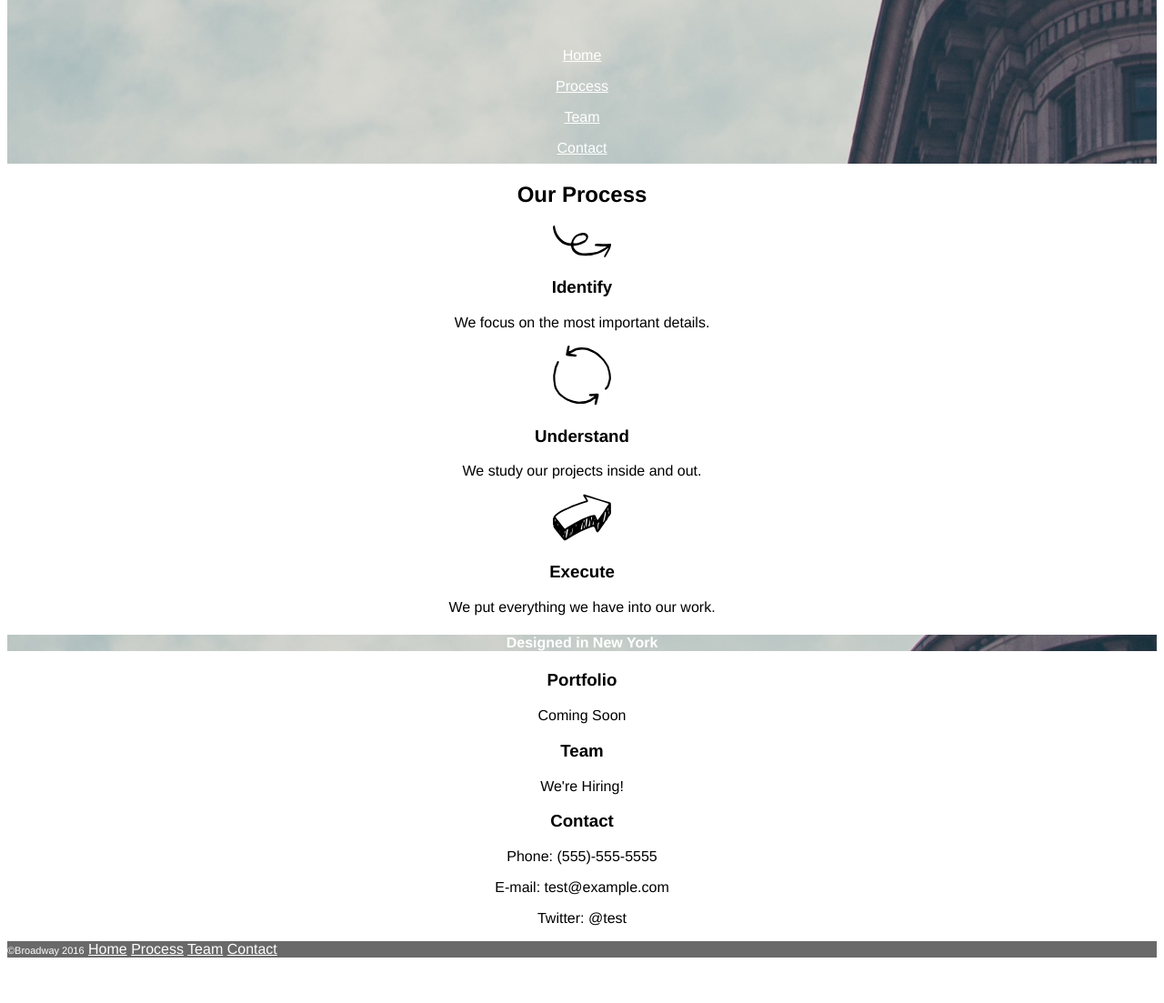
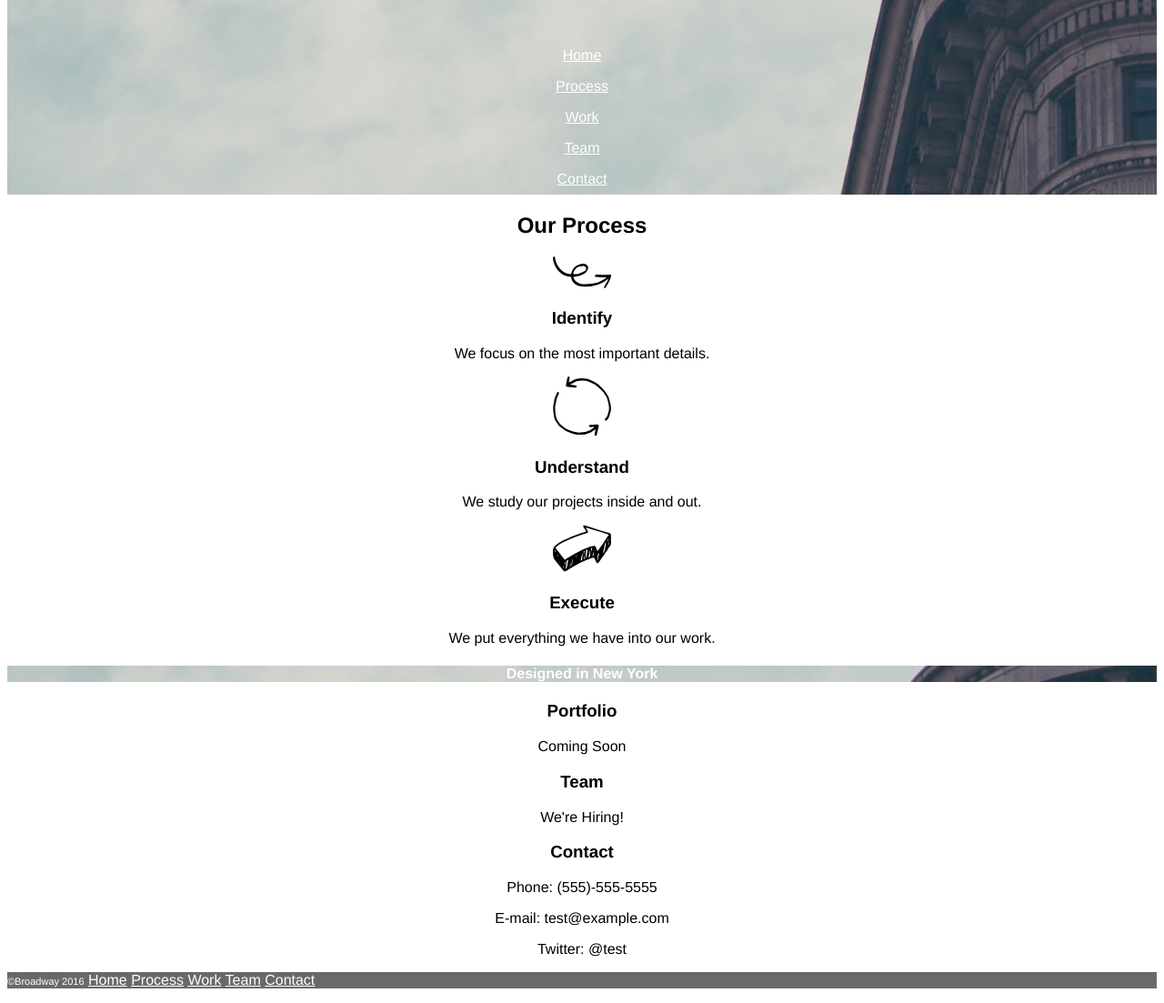
Before and after one commit to ollygreen/broadway_design, a plain HTML site: page index.html in a window 1280 px wide. Shown: the part 130-1233 px from the top of the page at 91% size. Before the commit the page ends 1199 px from the top, so only its background shows below. Drawn offline with Linux system fonts and the light colour scheme.

Commit message:
Correct html and css

```diff
--- a/index.html
+++ b/index.html
@@ -7,13 +7,14 @@
   </head>
   <body>
 
-    <!--"Landing section and naviation" -->
+    <!--"Hero section" -->
 
     <div id="navigation">
       <h1>Broadway Design</h1>
         <ul>
           <li><a href="#">Home</a></li>
           <li><a href="#process">Process</a></li>
+          <li><a href="#work">Work</a></li>
           <li><a href="#team">Team</a></li>
           <li><a href="#contact">Contact</a></li>
         </ul>
@@ -34,12 +35,15 @@
         <p>We put everything we have into our work.</p>
     </div>
 
-    <!--"About section" -->
+    <!--"Mini Hero section" -->
 
     <div id=about>
       <h4>Designed in New York</h4>
     </div>
-    <h3>Portfolio</h3>
+
+    <!--"About section" -->
+
+    <h3 id=work>Portfolio</h3>
       <p>Coming Soon</p>
     <h3 id=team>Team</h3>
       <p>We're Hiring!</p>
@@ -54,6 +58,7 @@
       <p><span>&copy;Broadway 2016</span>
         <a href="#">Home</a>
         <a href="#process">Process</a>
+        <a href="#work">Work</a>
         <a href="#team">Team</a>
         <a href="#contact">Contact</a>
       </p>
```
